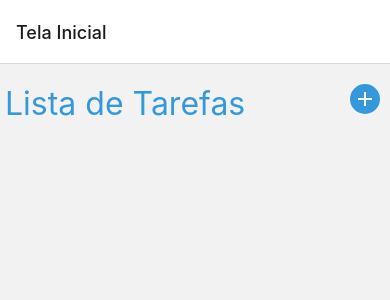
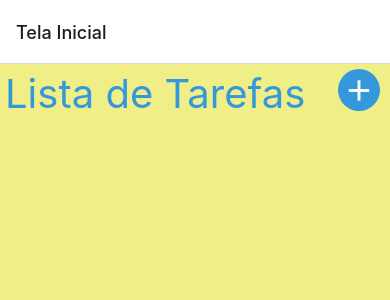
Before and after one commit to LipeBiondes/List-App, a React Native app: screen /WelcomeScreen in a window 390 px wide. Shown: the top 300 px of the page. Built offline with nearby package versions, Linux system fonts and the light colour scheme.

Commit message:
estilizando a Main
Ajustando o estilo para ficar mais apresentavel a pagina Main

```diff
--- a/src/pages/Main.js
+++ b/src/pages/Main.js
@@ -8,7 +8,7 @@ import {
   FlatList
 } from 'react-native'
 import Icon from 'react-native-vector-icons/MaterialIcons'
-
+import Constants from 'expo-constants'
 const Main = ({ navigation }) => {
   //essa const armazena as tarefas recuperadas
   const [tasks, setTasks] = useState([])
@@ -18,7 +18,6 @@ const Main = ({ navigation }) => {
     const unsubscribe = navigation.addListener('focus', () => {
       AsyncStorage.getItem('dataTasks').then(data => {
         const tasks = JSON.parse(data)
-        console.log('data: ', tasks)
         setTasks(tasks)
       })
     })
@@ -58,7 +57,7 @@ const Main = ({ navigation }) => {
       <View style={styles.toolBox}>
         <Text style={styles.title}>Lista de Tarefas</Text>
         <TouchableOpacity style={styles.toolBoxButton} onPress={onNewTask}>
-          <Icon name="add" size={24} color="#fff" />
+          <Icon name="add" size={35} color="#fff" />
         </TouchableOpacity>
       </View>
       <FlatList
@@ -84,13 +83,13 @@ const Main = ({ navigation }) => {
               style={styles.editButton}
               onPress={() => onTaskEdit(item.id)}
             >
-              <Icon name="create" size={30} color="#2ecc71" />
+              <Icon name="create" size={35} color="#2ecc71" />
             </TouchableOpacity>
             <TouchableOpacity
               style={styles.deleteButton}
               onPress={() => onTaskDelete(item.id)}
             >
-              <Icon name="delete" size={30} color="red" />
+              <Icon name="delete" size={35} color="red" />
             </TouchableOpacity>
           </View>
         )}
@@ -101,41 +100,44 @@ const Main = ({ navigation }) => {
 const styles = StyleSheet.create({
   container: {
     flex: 1,
-    padding: 5
+    padding: 5,
+    paddingTop: Constants.statusBarHeight - 20,
+    backgroundColor: '#f0ee87'
   },
   toolBox: {
     flexDirection: 'row',
     marginBottom: 5,
-    marginTop: 15,
     marginRight: 5
   },
   title: {
     flex: 1,
     color: '#3498db',
-    fontSize: 32
+    fontSize: 40
   },
   toolBoxButton: {
     borderRadius: 50,
     backgroundColor: '#3498db',
-    height: 30,
-    width: 30,
+    height: 42,
+    width: 42,
     justifyContent: 'center',
     alignItems: 'center'
   },
   itemsContainer: {
-    flexDirection: 'row'
+    flexDirection: 'row',
+    borderBottomWidth: 2,
+    borderBottomColor: '#d7dd75'
   },
   itemButton: {
     flex: 1
   },
   editButton: {
-    paddingRight: 10
+    paddingRight: 2
   },
   itemText: {
-    fontSize: 30
+    fontSize: 35
   },
   deleteButton: {
-    paddingRight: 10
+    paddingRight: 2
   },
   itemConlcud: {
     textDecorationLine: 'line-through',
--- a/src/pages/Task.js
+++ b/src/pages/Task.js
@@ -8,7 +8,7 @@ import {
   TextInput,
   TouchableOpacity
 } from 'react-native'
-
+import Constants from 'expo-constants'
 /** Estrutura do banco
  * id: int
  * task: string
@@ -32,7 +32,6 @@ const Task = ({ navigation, route }) => {
   useEffect(() => {
     AsyncStorage.getItem('dataTasks').then(data => {
       const tasks = JSON.parse(data)
-      console.log(tasks)
       if (data == null) {
         setTasks([
           {
@@ -74,7 +73,6 @@ const Task = ({ navigation, route }) => {
         })
         //Mandando para o bd a lista de tarefas atualizadas
         await AsyncStorage.setItem('dataTasks', JSON.stringify(newTasks))
-        console.log('Lista Atualizada: ', newTasks)
       } else {
         //Adicionando uma nova tarefa
         const conclud = false
@@ -90,10 +88,6 @@ const Task = ({ navigation, route }) => {
           description,
           conclud
         }
-
-        console.log('Válido!')
-        console.log(data)
-
         // Removendo a tarefa com o campo task igual a ''
         const updatedTasks = tasks.filter(task => task.task !== '')
 
@@ -105,7 +99,7 @@ const Task = ({ navigation, route }) => {
       }
       navigation.navigate('Main')
     } else {
-      console.log('Inválido!')
+      alert('Por favor preencha os campos...')
     }
   }
 
@@ -158,7 +152,8 @@ const Task = ({ navigation, route }) => {
 const styles = StyleSheet.create({
   container: {
     flex: 1,
-    padding: 14
+    paddingTop: Constants.statusBarHeight - 20,
+    margin: 5
   },
   containerButtons: {
     alignItems: 'center'
```
